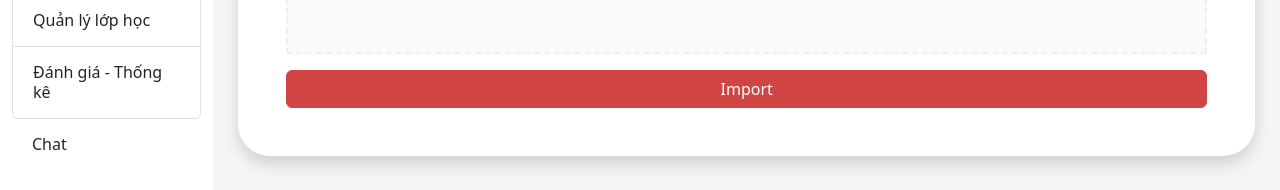
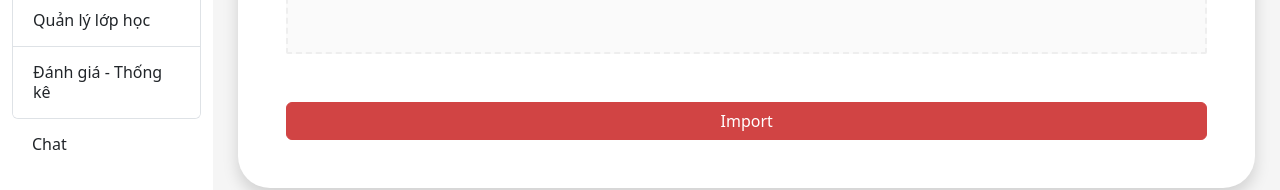
Before and after one commit to nhan4599a/vlu-ta-management, a React (Vite) app in the folder frontend/: page /ta-information-management/import-student-list in a window 1280 px wide. Shown: the part 630-820 px from the top of the page. Built offline with nearby package versions, Linux system fonts and the light colour scheme.

Commit message:
revise Welcome screen, add Import screen components

```diff
--- a/frontend/src/App.tsx
+++ b/frontend/src/App.tsx
@@ -10,6 +10,7 @@ import Login from "./authentication/Login";
 import NotFound from "./page/404NotFound";
 import Error500 from "./page/500Error";
 import SectionClassList from "./page/classmanagement/SectionClassList";
+import Welcome from "./components/dashboard/Welcome";
 
 
 const Layout = () => {
@@ -35,7 +36,7 @@ function App() {
     <div>
         <Routes>
           <Route element={<Layout />}>
-            <Route path="/" element={<></>} />
+            <Route path="/" element={<Welcome />} />
             <Route path="/user-profile" element={<Profile />} />
             <Route path="/ta-information-management">
               <Route path="schedule" element="" />
--- a/frontend/src/components/Promt/ImportSuccessPrompt.tsx
+++ b/frontend/src/components/Promt/ImportSuccessPrompt.tsx
@@ -13,7 +13,6 @@ const ImportSuccessPrompt = (props) => {
         <Modal.Title id="contained-modal-title-vcenter">Thông báo</Modal.Title>
       </Modal.Header>
       <Modal.Body>
-        {/* <h4>Centered Modal</h4> */}
         <p>Import danh sách thành công</p>
       </Modal.Body>
       <Modal.Footer>
--- a/frontend/src/components/buttons/ImportButton.tsx
+++ b/frontend/src/components/buttons/ImportButton.tsx
@@ -9,7 +9,6 @@ const ImportButton = () => {
       <Button variant="primary" className="w-100 mt-5" onClick={() => setModalShow(true)}>
         Import
       </Button>
-
       <ImportSuccessPrompt
         show={modalShow}
         onHide={() => setModalShow(false)}
--- a/frontend/src/page/classmanagement/ImportSectionClassList.tsx
+++ b/frontend/src/page/classmanagement/ImportSectionClassList.tsx
@@ -1,23 +1,13 @@
-import { useRef } from "react";
 import DropzoneComponent from "../../components/dashboard/ImportDropZone";
 import "../../index.css";
 import ImportButton from "../../components/buttons/ImportButton";
 
 const ImportSectionClassList = () => {
-  const inputRef = useRef<HTMLInputElement>(null);
-
-  // const handleUpload = () => {
-  //   inputRef.current?.click();
-  // };
   return (
     <div>
       <h2 className="display-5 mt-2 mb-3">Import danh sách lớp học phần</h2>
       <div className="shadow p-5 rounded-5 bg-white">
         <DropzoneComponent />
-        <input ref={inputRef} className="d-none" type="file" />
-        {/* <button onClick={handleUpload} className="w-100 mt-3 btn btn-primary">
-          Import
-        </button> */}
         <ImportButton />
       </div>
     </div>
--- a/frontend/src/page/tainformationmanagement/ImportStudentList.tsx
+++ b/frontend/src/page/tainformationmanagement/ImportStudentList.tsx
@@ -1,22 +1,14 @@
-import React, { useRef } from "react";
 import "../../index.css";
 import DropzoneComponent from "../../components/dashboard/ImportDropZone";
+import ImportButton from "../../components/buttons/ImportButton";
 
 const ImportStudentList = () => {
-  const inputRef = useRef<HTMLInputElement>(null);
-
-  const handleUpload = () => {
-    inputRef.current?.click();
-  };
   return (
     <div>
       <h2 className="display-5 mt-2 mb-3">Import danh sách sinh viên đã hoàn thành khóa đào tạo làm trợ lý giảng dạy</h2>
       <div className="shadow p-5 rounded-5 bg-white">
         <DropzoneComponent />
-        <input ref={inputRef} className="d-none" type="file" />
-        <button onClick={handleUpload} className="w-100 mt-3 btn btn-primary">
-          Import
-        </button>
+        <ImportButton />
       </div>
     </div>
   );
--- a/frontend/src/page/userprofile/Profile.tsx
+++ b/frontend/src/page/userprofile/Profile.tsx
@@ -8,7 +8,7 @@ const Profile = () => (
         src={
           "/user-avatar.png"
         }
-        alt="UserName profile image"
+        alt="User profile image"
         roundedCircle
         style={{ width: "150px" }}
       />
```
